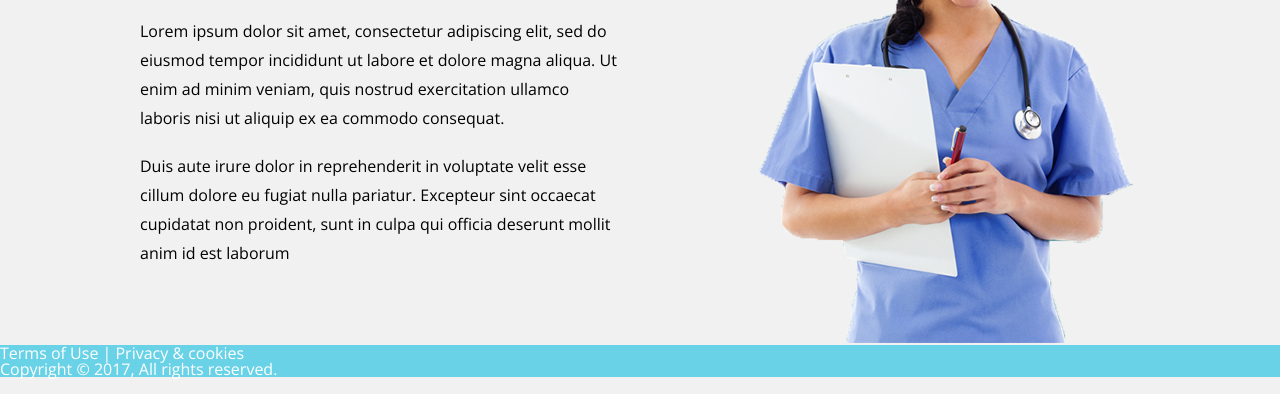
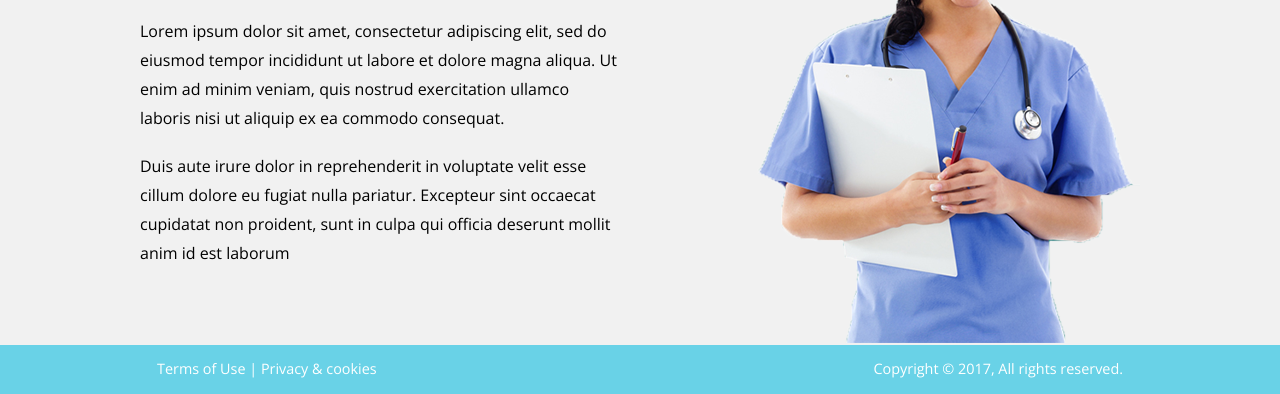
Before and after one commit to giulianok/fullbeaker-challenge, a website: page src/index.html in a window 1280 px wide. Shown: the part 1296-1690 px from the top of the page. Drawn offline with nearby package versions, Linux system fonts and the light colour scheme; files that its build step writes are made by us from their sources.

Commit message:
footer done

```diff
--- a/src/index.html
+++ b/src/index.html
@@ -155,11 +155,14 @@
   </section>
 
   <footer class="Footer">
-    <div>
-      Terms of Use | Privacy & cookies
-    </div>
-    <div>
-      Copyright © 2017, All rights reserved.
+    <div class="wrapper container-large">
+      <div>
+        <a href="#">Terms of Use</a> |
+        <a href="#">Privacy & cookies</a>
+      </div>
+      <div>
+        Copyright © 2017, All rights reserved.
+      </div>
     </div>
   </footer>
 
--- a/src/scss/Footer.scss
+++ b/src/scss/Footer.scss
@@ -1,4 +1,24 @@
 .Footer {
   background: $blue;
-  color: $white;
+
+  font-size: 0.9em;
+
+  &,
+  a {
+    color: $white;
+  }
+
+  a {
+    text-decoration: none;
+
+    &:hover {
+      opacity: 0.7;
+    }
+  }
+
+  .wrapper {
+    display: flex;
+    justify-content: space-between;
+    padding: 17px;
+  }
 }
```
